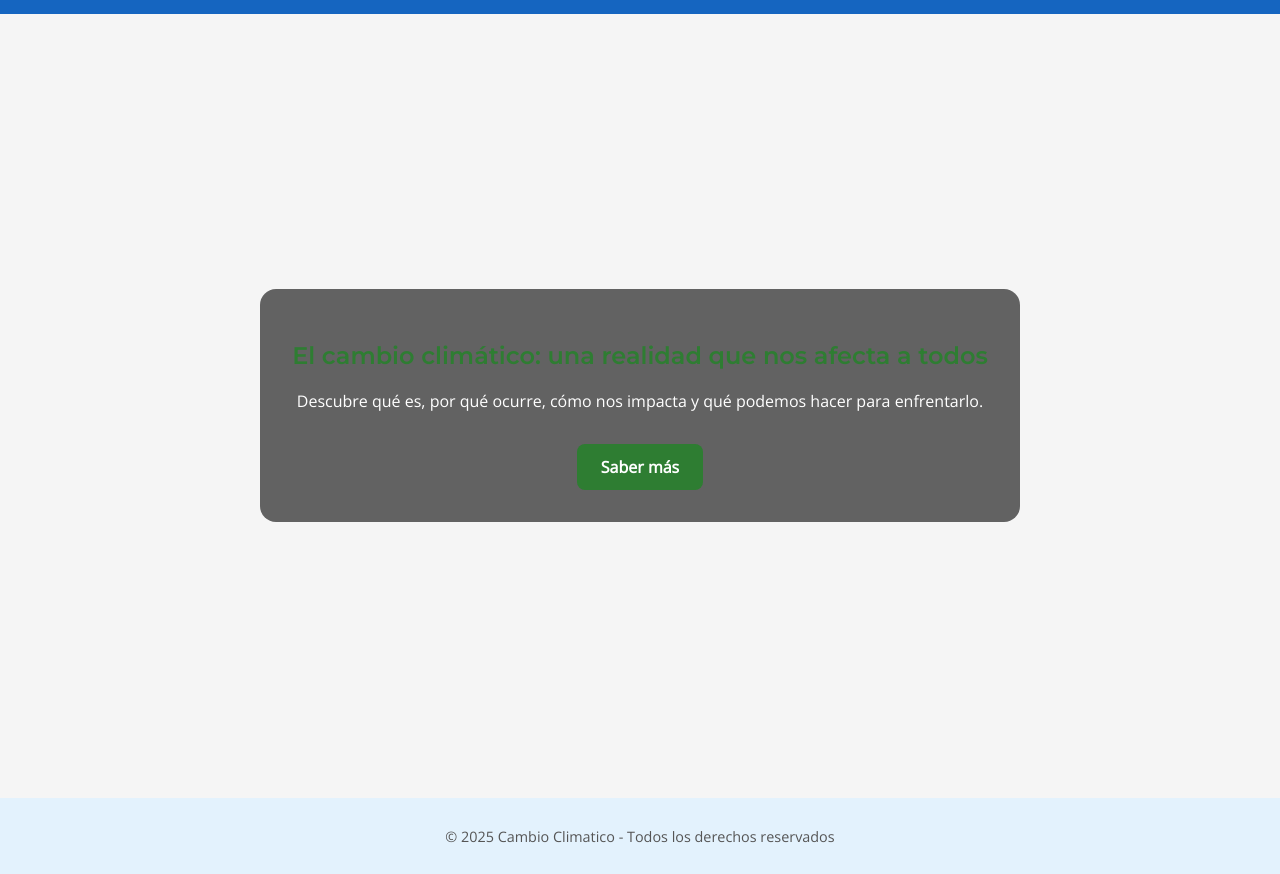
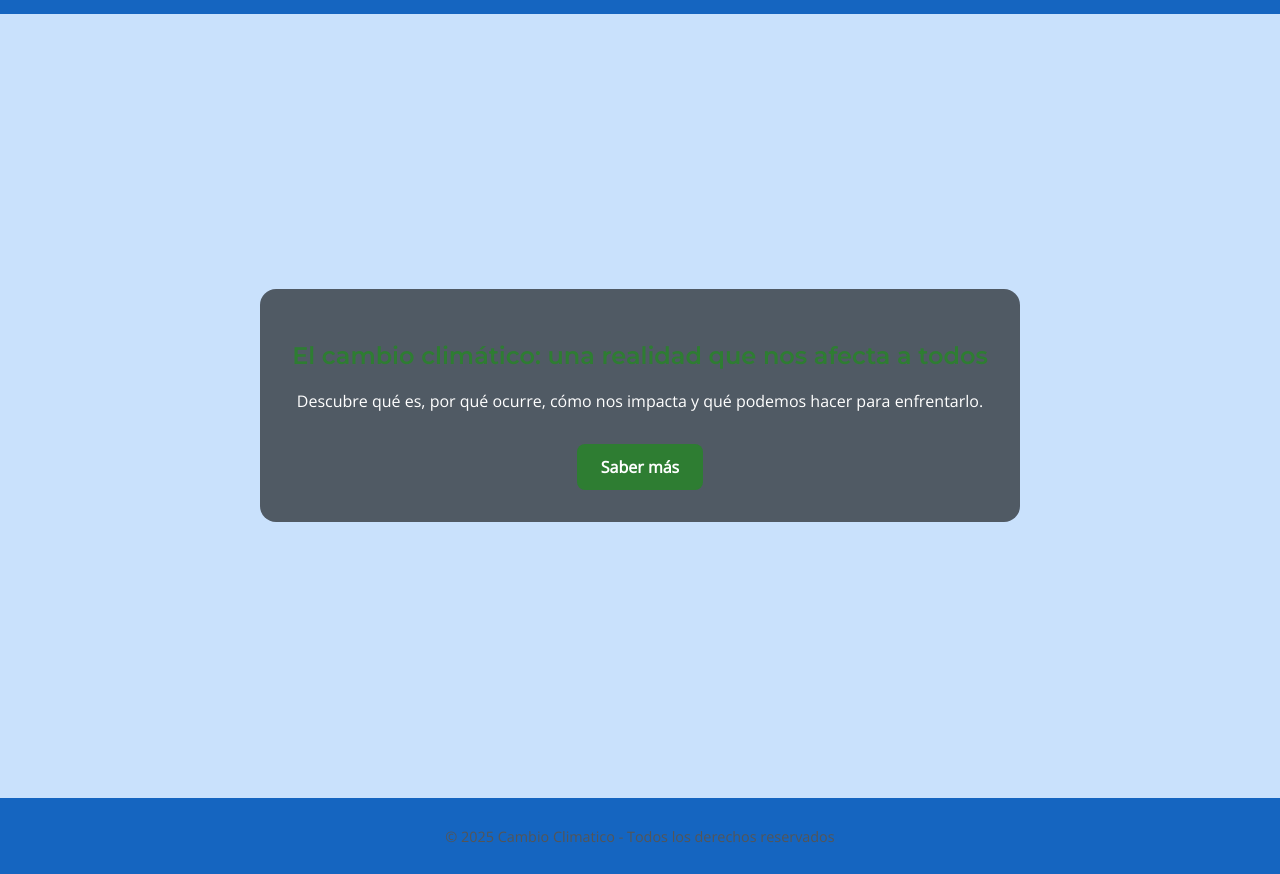
Before and after one commit to Yatsibel/Cambio-Climatico, a plain HTML site: page index.html in a window 1280 px wide. Shown: the part 87-961 px from the top of the page. Drawn offline with nearby package versions, Linux system fonts and the light colour scheme.

Commit message:
Add files via upload

```diff
--- a/estilos.css
+++ b/estilos.css
@@ -3,7 +3,7 @@ body {
   font-family: 'Open Sans', sans-serif;
   margin: 0;
   padding: 0;
-  background-color: #F5F5F5;
+  background-color: #c9e1fc;
   color: #212121;
 }
 
@@ -78,7 +78,7 @@ h1, h2, h3 {
 footer {
   text-align: center;
   padding: 1em;
-  background-color: #E3F2FD;
+  background-color: #1565C0;
   font-size: 0.9em;
   color: #555;
 }
```
